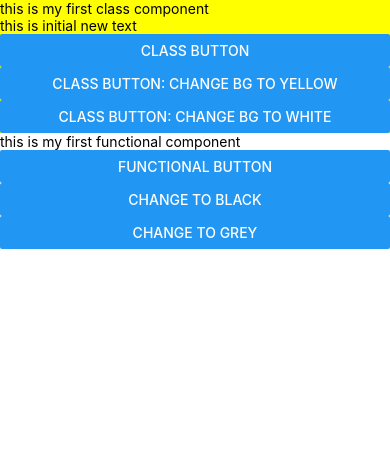
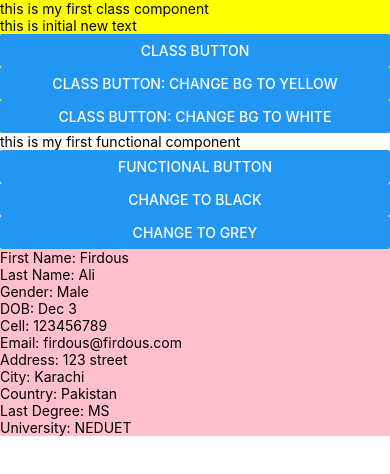
Before and after one commit to firdousali86/D19BTraining, a React Native app: screen / in a window 390 px wide. Shown: the top 474 px of the page. Built offline with nearby package versions, Linux system fonts and the light colour scheme.

Commit message:
user profile class components

```diff
--- a/App.js
+++ b/App.js
@@ -8,8 +8,29 @@
 import React, {useState} from 'react';
 import {SafeAreaView, View, Text, Button} from 'react-native';
 
-import TestClassComponent from './src/components/TestClassComponent';
+import TestClassComponent from './src/components/ClassComponents/TestClassComponent';
 import TestFunctionalComponent from './src/components/TestFunctionalComponent';
+import UserProfileClassComponent from './src/components/ClassComponents/UserProfileClassComponent';
+
+const userObject = {
+  basicInfo: {
+    firstName: 'Firdous',
+    lastName: 'Ali',
+    gender: 'Male',
+    DOB: 'Dec 3',
+  },
+  contactInfo: {
+    cell: '123456789',
+    email: 'firdous@firdous.com',
+    address: '123 street',
+    city: 'Karachi',
+    country: 'Pakistan',
+  },
+  educationInfo: {
+    lastDegree: 'MS',
+    university: 'NEDUET',
+  },
+};
 
 function App() {
   const [parentBGColor, setParentBGColor] = useState('yellow');
@@ -37,6 +58,7 @@ function App() {
             setParentBGColor('grey');
           }}
         />
+        <UserProfileClassComponent userObject={userObject} />
       </View>
     </SafeAreaView>
   );
--- a/src/components/TestClassComponent.js
+++ b/src/components/ClassComponents/TestClassComponent.js
@@ -10,23 +10,26 @@ class TestClassComponent extends React.Component {
     console.log(props);
   }
 
-  componentDidUpdate(prevProps, prevState) {
-    console.log('i am getting update calls');
+  // componentDidUpdate(prevProps, prevState) {
+  //   console.log('i am getting update calls');
+  //   console.log('COMPONENTDIDUPDATE');
 
-    console.log(prevProps); //previous
-    console.log(this.props); //new props
+  //   console.log(prevProps); //previous
+  //   console.log(this.props); //new props
 
-    if (prevProps.bgColor !== this.props.bgColor) {
-      this.setState({bgColor: this.props.bgColor});
+  //   if (prevProps.bgColor !== this.props.bgColor) {
+  //     this.setState({bgColor: this.props.bgColor});
 
-      // this.state.bgColor = this.props.bgColor;
+  //     // this.state.bgColor = this.props.bgColor;
 
-      // this.forceUpdate()
-    }
-  }
+  //     // this.forceUpdate()
+  //   }
+  // }
 
   render() {
     const {bgColor} = this.state;
+
+    console.log('test class component rerendered');
 
     return (
       <View style={{backgroundColor: bgColor}}>
--- /dev/null
+++ b/src/components/ClassComponents/UserBasicInfo.js
@@ -0,0 +1,19 @@
+import React from 'react';
+import {View, Text, TextInput} from 'react-native';
+
+class UserBasicInfo extends React.Component {
+  render() {
+    const {basicInfo} = this.props;
+
+    return (
+      <View>
+        <Text>First Name: {basicInfo?.firstName}</Text>
+        <Text>Last Name: {basicInfo?.lastName}</Text>
+        <Text>Gender: {basicInfo?.gender}</Text>
+        <Text>DOB: {basicInfo?.DOB}</Text>
+      </View>
+    );
+  }
+}
+
+export default UserBasicInfo;
--- /dev/null
+++ b/src/components/ClassComponents/UserContactInfo.js
@@ -0,0 +1,20 @@
+import React from 'react';
+import {View, Text, TextInput} from 'react-native';
+
+class UserContactInfo extends React.Component {
+  render() {
+    const {contactInfo} = this.props;
+
+    return (
+      <View>
+        <Text>Cell: {contactInfo?.cell}</Text>
+        <Text>Email: {contactInfo?.email}</Text>
+        <Text>Address: {contactInfo?.address}</Text>
+        <Text>City: {contactInfo?.city}</Text>
+        <Text>Country: {contactInfo?.country}</Text>
+      </View>
+    );
+  }
+}
+
+export default UserContactInfo;
--- /dev/null
+++ b/src/components/ClassComponents/UserEducationInfo.js
@@ -0,0 +1,17 @@
+import React from 'react';
+import {View, Text, TextInput} from 'react-native';
+
+class UserEducationInfo extends React.Component {
+  render() {
+    const {educationInfo} = this.props;
+
+    return (
+      <View>
+        <Text>Last Degree: {educationInfo?.lastDegree}</Text>
+        <Text>University: {educationInfo?.university}</Text>
+      </View>
+    );
+  }
+}
+
+export default UserEducationInfo;
--- /dev/null
+++ b/src/components/ClassComponents/UserProfileClassComponent.js
@@ -0,0 +1,21 @@
+import {Text, StyleSheet, View} from 'react-native';
+import React, {Component} from 'react';
+import UserBasicInfo from './UserBasicInfo';
+import UserContactInfo from './UserContactInfo';
+import UserEducationInfo from './UserEducationInfo';
+
+export default class UserProfileClassComponent extends Component {
+  render() {
+    const {basicInfo, contactInfo, educationInfo} = this.props.userObject;
+
+    return (
+      <View style={{backgroundColor: 'pink'}}>
+        <UserBasicInfo basicInfo={basicInfo} />
+        <UserContactInfo contactInfo={contactInfo} />
+        <UserEducationInfo educationInfo={educationInfo} />
+      </View>
+    );
+  }
+}
+
+const styles = StyleSheet.create({});
```
